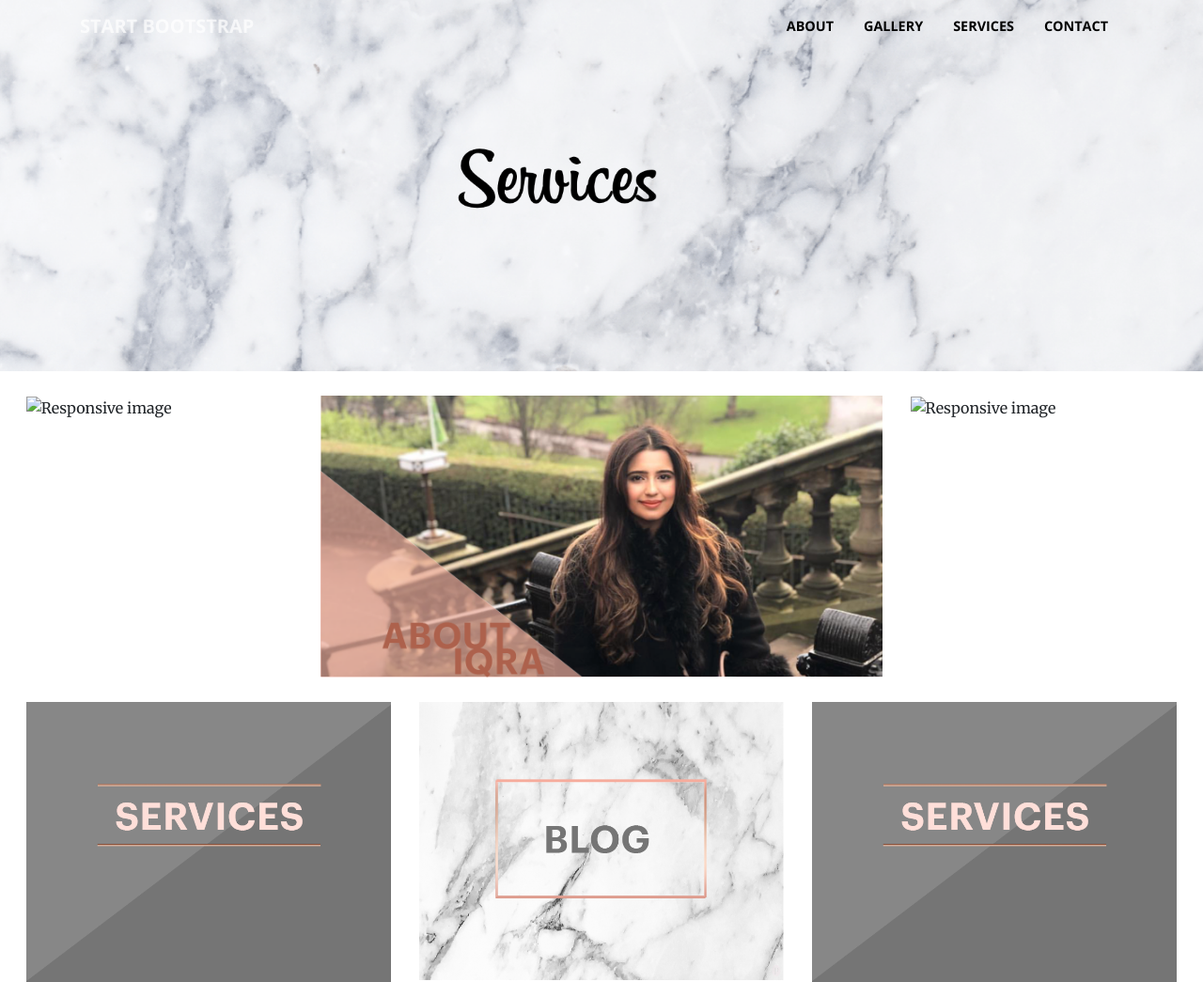
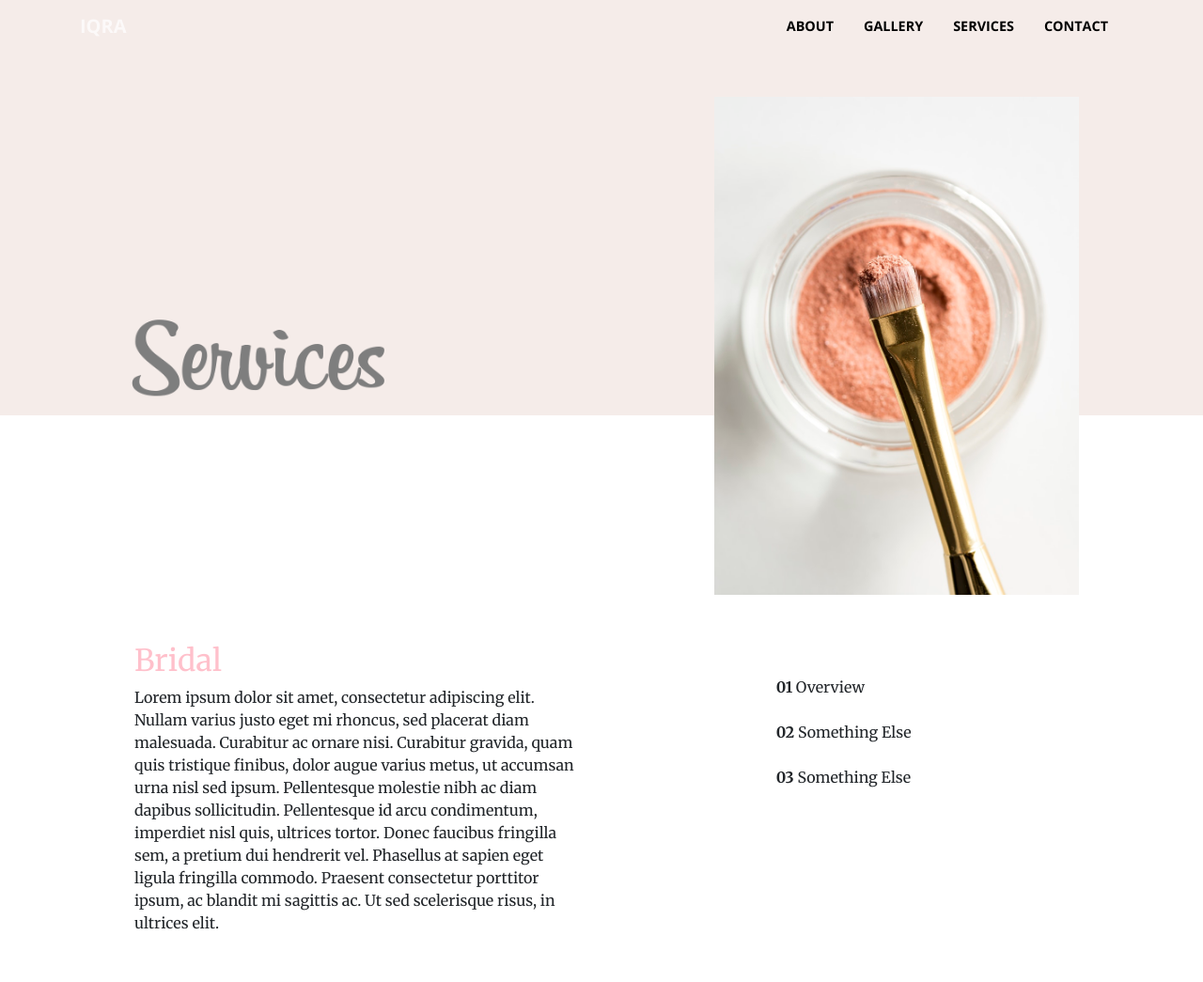
Before and after one commit to meganburnett/iqra-ahmed-tahir, a PHP site: page /services.php in a window 1280 px wide. Shown: the top 1045 px of the page at 94% size. Run offline with PHP 8.4, Linux system fonts and the light colour scheme; grey boxes are pictures that could not be loaded.

Commit message:
service page layout

```diff
--- a/services.php
+++ b/services.php
@@ -24,6 +24,9 @@
     <!-- Custom styles for this template -->
     <link href="css/creative.min.css" rel="stylesheet">
 
+
+
+
   </head>
 
   <body id="page-top">
@@ -31,7 +34,7 @@
     <!-- Navigation -->
     <nav class="navbar navbar-expand-lg navbar-light fixed-top" id="mainNav">
       <div class="container">
-        <a class="navbar-brand js-scroll-trigger" href="#page-top">Start Bootstrap</a>
+        <a class="navbar-brand js-scroll-trigger" href="index.php">IQRA</a>
         <button class="navbar-toggler navbar-toggler-right" type="button" data-toggle="collapse" data-target="#navbarResponsive" aria-controls="navbarResponsive" aria-expanded="false" aria-label="Toggle navigation">
           <span class="navbar-toggler-icon"></span>
         </button>
@@ -54,36 +57,66 @@
       </div>
     </nav>
 
-    <header class="service">
+      <header class="masthead2">
         <div class="row">
         <div style="margin-top:10%; margin-left:10%; margin-right:10%;">
-          </div>
+            </div>
         </div>
     </header>
 
-    <div class="row" style="margin-top:2%; margin-left:1%; margin-right:1%">
-        <div class="col-md-3">
-        <img src="" class="img-fluid" alt="Responsive image">
+    <div class="row" style="margin-left:1%; margin-right:1%">
+        <div class="col-md-7" >
+
+        <img src="./img/services-title.png" class="img-fluid" alt="Responsive image" style="margin-top:-35%;">
         </div>
-        <div class="col-md-6">
-        <img src="/img/about-iqra.png" class="img-fluid" alt="Responsive image">
-        </div>
-        <div class="col-md-3">
-         <img src="" class="img-fluid" alt="Responsive image">
+        <div class="col-md-4"  style="margin-top:-27%;">
+        <img src="./img/temp.png" class="img-fluid" alt="Responsive image">
         </div>
     </div>
 
-      <div class="row" style="margin-top:2%; margin-left:1%; margin-right:1%">
-        <div class="col-md-4">
-                   <img src="/img/service.png" class="img-fluid" alt="Responsive image">
+      <div class="row" style="margin-left:10%; margin-right:10%">
+        <div class="col-md-6">
+           <p style="text-align:justify">
+           <h2>Bridal </h2>
+            Lorem ipsum dolor sit amet, consectetur adipiscing elit. Nullam varius justo eget mi rhoncus, sed placerat diam malesuada. Curabitur ac ornare nisi. Curabitur gravida, quam quis tristique finibus, dolor augue varius metus, ut accumsan urna nisl sed ipsum. Pellentesque molestie nibh ac diam dapibus sollicitudin. Pellentesque id arcu condimentum, imperdiet nisl quis, ultrices tortor. Donec faucibus fringilla sem, a pretium dui hendrerit vel. Phasellus at sapien eget ligula fringilla commodo. Praesent consectetur porttitor ipsum, ac blandit mi sagittis ac. Ut sed scelerisque risus, in ultrices elit.</p><br>
+           </div>
+          <div class="col-md-2"></div>
+          <div class="col-md-4" style="margin-top: 5%">
+          <b> 01 </b> Overview <br/><br/>
+         <b> 02 </b>  Something Else <br/> <br/>
+          <b> 03 </b> Something Else <br/><br/>
+
+          </div>
+          </div>
+ <div class="row" >
+        <div class="col-md-6" style="margin-top:5%">
+        <img src="./img/eye.png" class="img-fluid" alt="Responsive image">
         </div>
-        <div class="col-md-4">
-                   <img src="/img/blogblock.png" class="img-fluid" alt="Responsive image">
+        <div class="col-md-4" style="margin-top:5%; margin-left:2%">
+        <p style="text-align:justify">
+           <h2>Prom</h2>
+            Lorem ipsum dolor sit amet, consectetur adipiscing elit. Nullam varius justo eget mi rhoncus, sed placerat diam malesuada. Curabitur ac ornare nisi. Curabitur gravida, quam quis tristique finibus, dolor augue varius metus, ut accumsan urna nisl sed ipsum. Pellentesque molestie nibh ac diam dapibus sollicitudin. Pellentesque id arcu condimentum, imperdiet nisl quis, ultrices tortor. Donec faucibus fringilla sem, a pretium dui hendrerit vel. Phasellus at sapien eget ligula fringilla commodo. Praesent consectetur porttitor ipsum, ac blandit mi sagittis ac. Ut sed scelerisque risus, in ultrices elit.</p><br>
         </div>
-        <div class="col-md-4">
-                   <img src="/img/service.png" class="img-fluid" alt="Responsive image">
+</div>
+
+ <div class="row" style="margin-top:5%" >
+        <div class="col-md-6" style="margin-top:5%; margin-left:5%">
+        <b> 04 </b> Overview <br/><br/>
+         <b> 05 </b>  Something Else <br/> <br/>
+          <b> 06 </b> Something Else <br/><br/>
+          <p style="text-align:justify">
+           <h2>Party</h2>
+            Lorem ipsum dolor sit amet, consectetur adipiscing elit. Nullam varius justo eget mi rhoncus, sed placerat diam malesuada. Curabitur ac ornare nisi. Curabitur gravida, quam quis tristique finibus, dolor augue varius metus, ut accumsan urna nisl sed ipsum. Pellentesque molestie nibh ac diam dapibus sollicitudin. Pellentesque id arcu condimentum, imperdiet nisl quis, ultrices tortor. Donec faucibus fringilla sem, a pretium dui hendrerit vel. Phasellus at sapien eget ligula fringilla commodo. Praesent consectetur porttitor ipsum, ac blandit mi sagittis ac. Ut sed scelerisque risus, in ultrices elit.</p><br>
+          </div>
+          <div class="col-md-5" style="margin-top:5%">
+        <img src="./img/makeup.png" class="img-fluid" alt="Responsive image">
         </div>
-    </div>
+</div>
+
+
+<?php include('./duplicates/footer.php'); ?>
+
+
 
     <!-- Bootstrap core JavaScript -->
     <script src="vendor/jquery/jquery.min.js"></script>
```
Also changed, not shown: img/services-title.png (added), img/temp.png (added).
